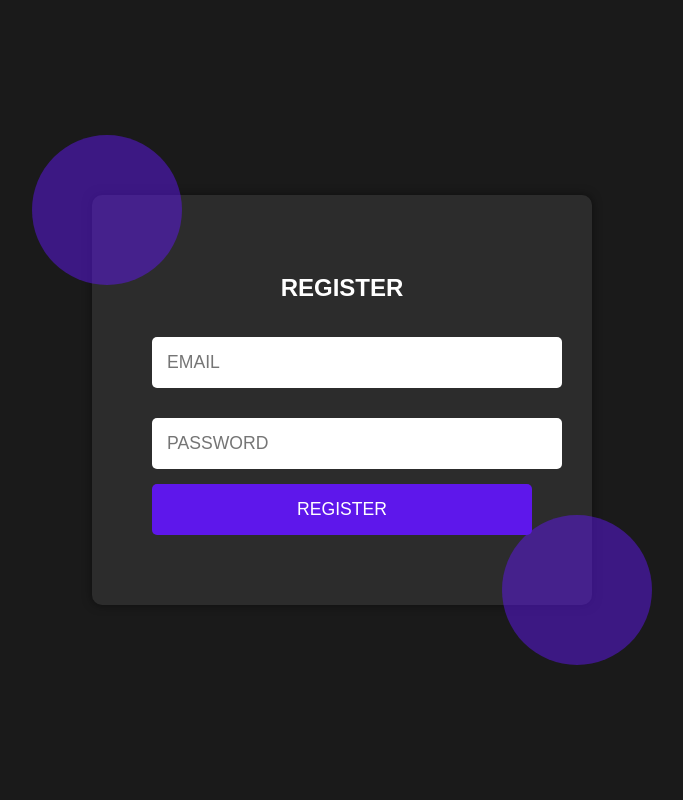
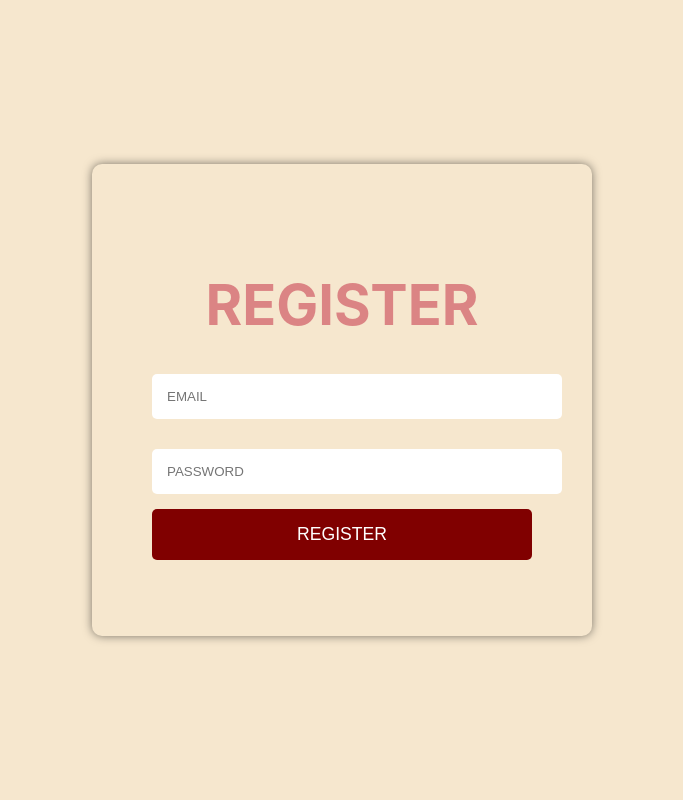
Before and after one commit to Sreekarreddy2005/P2P-FileSharing-Web, a Flask app: page /register in a window 1280 px wide. Shown: the whole page, without its empty margins (298-981 px from the left). Run offline with Flask 3, Linux system fonts and the light colour scheme.

Commit message:
Update style.css
updated the another paragraph

```diff
--- a/Filetransferapp/static/style.css
+++ b/Filetransferapp/static/style.css
@@ -3,13 +3,14 @@ body {
   text-align: center;
   margin-top: 50px;
   color: black;
-  background-color: #f6e7ce;
+  background-color: #f1e0c3;
 }
 
 .container {
   max-width: 800px;
   margin: 0 auto;
   padding: 0 20px;
+  text-align: center;
 }
 
 .heading {
@@ -27,10 +28,28 @@ body {
 }
 
 .description {
-  font-family: 'Canva Sans', sans-serif;
+  font-family: 'Roboto Slab', serif; /* Changed to Roboto Slab */
   font-size: 23px;
   color: #a89576;
   margin: 20px 0;
+}
+
+#features {
+  background-color: #e5d9b4; /* Changed background color */
+  padding: 20px; /* Added padding for better spacing */
+}
+
+#features h3 {
+    font-family: 'Edu Australia VIC WA NT Hand Dots', cursive; /* Set font for header */
+    font-size: 1.3em; /* Medium size for header */
+    font-weight: bold; /* Bold weight */
+    color: white; /* Optional, change based on your design */
+}
+
+#features p {
+    text-align: center; /* Align text to the center */
+    color: black; /* Optional, change based on your design */
+    font-weight: bold;
 }
 
 #drop-zone {
@@ -39,7 +58,7 @@ body {
   cursor: pointer;
   border-radius: 10px;
   margin: 20px 0;
-
+  position: relative;
 }
 
 #drop-zone.hover {
@@ -48,6 +67,7 @@ body {
 
 .drop-zone-text {
   font-family: 'Canva Sans', sans-serif;
+  font-size: 1.5em;
   color: #a89576;
 }
 
@@ -55,7 +75,6 @@ body {
   display: flex;
   justify-content: center;
   gap: 20px;
-  margin-top: 10px;
 }
 
 #chooseFileButton, #uploadButton {
@@ -64,13 +83,11 @@ body {
   border: none;
   padding: 10px 20px;
   border-radius: 20px;
-  cursor: pointer;
 }
 
 #chooseFileButton:hover, #uploadButton:hover {
     background-color: #5a0f0f;
 }
-
 
 #shareOptions button {
     margin: 5px;
@@ -79,85 +96,90 @@ body {
 #fileLink a {
     font-family: 'Open Sans', sans-serif;
     color: #5e17eb;
-  font-size: 2.0em; /* Adjust the size as needed */
+    font-size: 2.0em;
     text-decoration: none;
 }
 
 #fileLink a:hover {
     text-decoration: underline;
 }
+
 #copyLinkButton, #emailLinkButton, #whatsappLinkButton {
     font-family: 'Poppins', sans-serif;
-  background-color: #ffffff; /* Pure white */
-  color: #767474; /* Text color */
+    background-color: #ffffff;
+    color: #767474;
     border: none;
-  padding: 10px 20px;
-  margin: 5px;
-  cursor: pointer;
-  border-radius: 10px;
-  font-size: 1em; /* Adjust the size as needed */
-  transition: background-color 0.3s ease;
+    padding:10px20px;
+    margin :5px;
+    cursor:pointer;
+    border-radius :10px;
+    font-size :1em;
+    transition :background-color0.3s ease;
 }
 
 #copyLinkButton:hover, #emailLinkButton:hover, #whatsappLinkButton:hover {
-  background-color: #f0f0f0; /* Slightly darker white on hover */
+    background-color:#f0f0f0;
 }
+
 .footer-text {
-  font-family: 'Arcane Hand', sans-serif;
-  color: #ff7057;
-  font-size: 1.2em; /* Adjust the size as needed */
-  margin-top: 20px;
-  text-align: center;
+    font-family:'Arcane Hand', sans-serif;
+    color:#ff7057;
+    font-size :1.2em;
+    margin-top :20px;
+    text-align:center;
 }
+
 .parachute-image {
-  display: block;
-  margin: 0 auto 20px auto; /* Center the image and add some margin at the bottom */
-  max-width: 100px; /* Adjust the size as needed */
+  display: block; /* Ensure it behaves like a block element */
+  margin: 0 auto; /* Center horizontally */
+  max-width: 100px; /* Adjust size as needed */
   height: auto;
 }
+
+
 .header {
-  display: flex;
-  justify-content: flex-end;
-  padding: 10px 20px;
+    display:flex;
+    justify-content:flex-end;
+    padding :10px20px;
 }
 
 #loginButton {
-  font-family: 'Poppins', sans-serif;
-  background-color: #ffffff; /* Pure white */
-  color: #767474; /* Text color */
-  border: none;
-  padding: 10px 20px;
-  cursor: pointer;
-  border-radius: 5px;
-  font-size: 1em; /* Adjust the size as needed */
-  transition: background-color 0.3s ease;
+   font-family:'Poppins', sans-serif;
+   background-color:#ffffff; /* Pure white */
+   color:#767474; /* Text color */
+   border:none;
+   padding :10px20px;
+   cursor:pointer;
+   border-radius :5px;
+   font-size :1em; /* Adjust the size as needed */
+   transition :background-color0.3s ease;
 }
 
 #loginButton:hover {
-  background-color: #f0f0f0; /* Slightly darker white on hover */
+   background-color:#f0f0f0; /* Slightly darker white on hover */
 }
 body.login-body {
-  background-color: #1a1a1a;
+  background-color: #f6e7ce;
   display: flex;
   justify-content: center;
   align-items: center;
   height: 100vh;
   margin: 0;
-  font-family: 'Poppins', sans-serif;
 }
 
 .login-container {
   position: relative;
   width: 380px; /* Increased width */
   padding: 60px; /* Increased padding */
-  background-color: #2c2c2c;
+  background-color: #f6e7ce;
   border-radius: 10px;
   box-shadow: 0 0 10px rgba(0, 0, 0, 0.5);
   text-align: center;
 }
 
 .login-form h2 {
-  color: #ffffff;
+  color: rgb(219, 132, 132);
+  font-size: 3.5em;
   margin-bottom: 20px;
 }
 
@@ -167,76 +189,104 @@ body.login-body {
   margin: 15px 0; /* Increased margin */
   border: none;
   border-radius: 5px;
-  font-size: 1.1em; /* Increased font size */
 }
 
 .login-form button {
-  width: 100%;
-  padding: 15px; /* Increased padding */
-  background-color: #5e17eb;
-  color: #ffffff;
-  border: none;
-  border-radius: 5px;
-  font-size: 1.1em; /* Increased font size */
-  cursor: pointer;
-  transition: background-color 0.3s ease;
+   width :100%;
+   padding :15px ; /* Increased padding */
+   background-color :maroon ;
+   color:#ffffff ;
+   border:none ;
+   border-radius :5px ;
+   font-size :1.1em ; /* Increased font size */
+   cursor:pointer ;
+   transition:bg-color0.3s ease ;
 }
-
 .login-form button:hover {
-  background-color: #4a13c4;
+     background-color:#4a13c4 ;
 }
-
 .login-form p {
-  color: #ffffff;
-  margin: 10px 0;
+     color:#4a13c4 ;
+     margin-top10 ;
 }
-
 .login-form a {
-  color: #5e17eb;
-  text-decoration: none;
+     color:rbg(219,132,132);
+     text-decoration:none ;
 }
-
 .login-form a:hover {
-  text-decoration: underline;
+     text-decoration:inline ;
 }
-
 .circle {
-  position: absolute;
-  width: 150px; /* Increased size */
-  height: 150px; /* Increased size */
-  background-color: rgba(94, 23, 235, 0.5); /* Decreased transparency */
-  border-radius: 50%;
+     position:absolute ;
+     width150 px ; /* Increased size */
+     height150 px ; /* Increased size */
+     background-color:#c2b194 ;
+     border-radius50 % ;
+     opacity30 % ;
 }
-
 .left-circle {
-  top: -60px;
-  left: -60px;
+     top:-60 px ;
+     left:-60 px ;
 }
-
 .right-circle {
-  bottom: -60px;
-  right: -60px;
+     bottom:-60 px ;
+     right:-60 px ;
 }
 .error-message {
-  color: #ff7057;
-  margin-top: 10px;
-  font-size: 0.9em;
+     color:#ff7057 ;
+     margin-top10 ;
+     font-size0.9 em ;
 }
 .auth-button {
-  background-color: #ffffff;
-  color:red;
-  border: none;
-  padding: 10px 20px;
-  text-align: center;
-  text-decoration: none;
-  display: inline-block;
-  font-size: 16px;
-  margin: 4px 2px;
-  cursor: pointer;
-  border-radius: 4px;
+     background-color:#ffffff ;
+     color:red ;
+     border:none ;
+     padding10 px ,20 px ;
+     text-align:center ;
+     text-decoration:none ;
+     display:inline-block ;
+     font-size16 px ;
+     margin4 px ,2 px ;
+     cursor:pointer ;
+     border-radius4 px ;
 }
-
 .header {
-  display: flex;
-  gap: 10px; /* Adjust the gap as needed */
+      display:flex ;
+      gap10 px ; /* Adjust the gap as needed */
+} @media (max-width768 px) {
+      .heading {
+           font-size5.0 em ;
       }
+      .subheading {
+           font-size1.2 em ;
+      }
+      .description {
+           font-size1 em ;
+      }
+      .drop-zone-text {
+           font-size1 em ;
+           padding5 px ;
+      }
+      .auth-button ,#chooseFileButton ,#uploadButton {
+           font-size1.1 em ;
+           padding8 px ,15 px ;
+      }
+} @media (max-width480 px) {
+      .heading {
+           font-size5.0 em ;
+      }
+      .subheading {
+           font-size1.8 em ;
+      }
+      .description {
+           font-size1.2 em ;
+      }
+      .drop-zone-text {
+           font-size1.1 em ;
+           padding5 px ;
+      }
+      .auth-button ,#chooseFileButton ,#uploadButton {
+           font-size1.1 em ;
+           padding5 px ,10 px ;
+      }
+}
```
Lines whose indentation alone changed are shown as unchanged.
